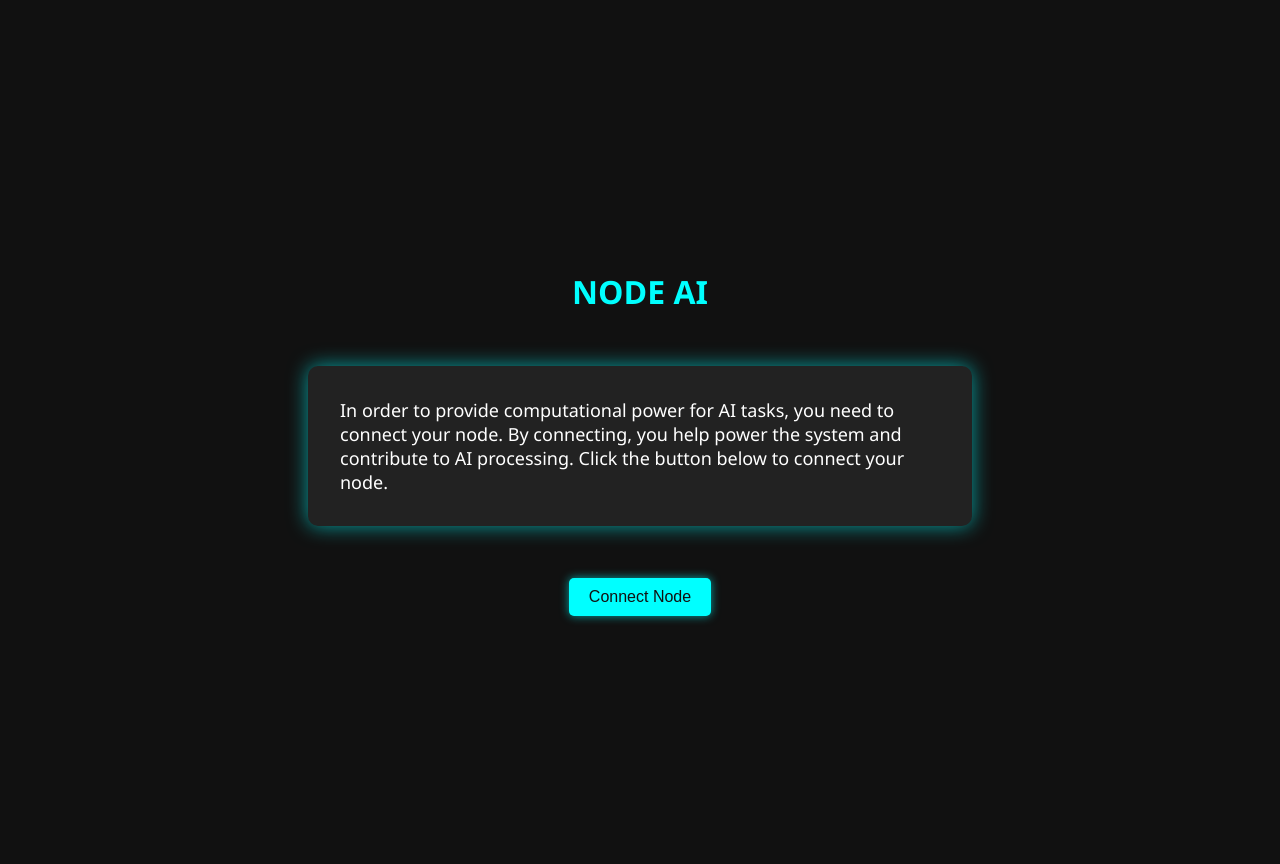
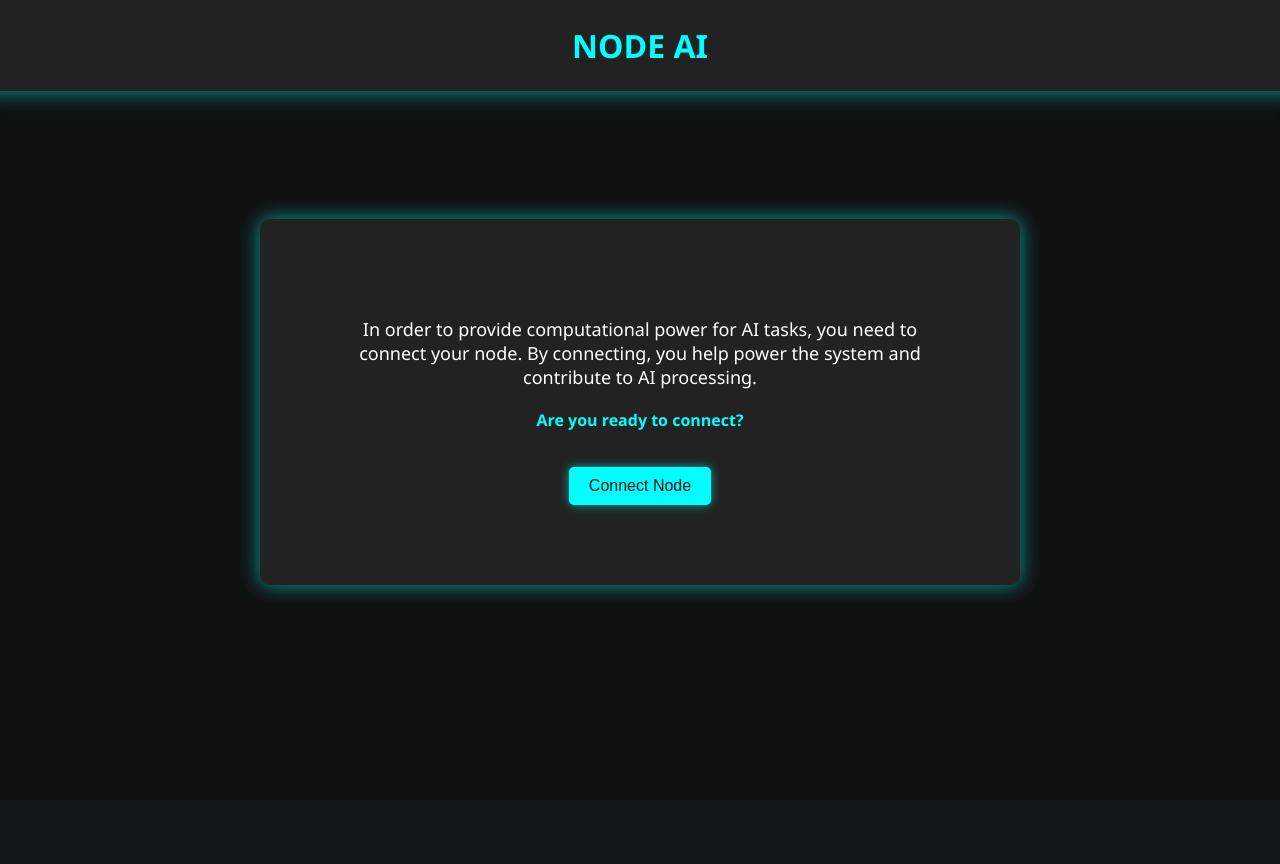
Before and after one commit to Svaaan/HelloWorldAi, a Python web app: template src/frontend/template/connect.html in a window 1280 px wide. After the commit the page ends 596 px from the top, so only its background shows below. Run offline with Jinja, Linux system fonts and the light colour scheme; the template is opened without the code that fills it, so the values that code supplies are empty.

Commit message:
useless design added

```diff
--- a/src/frontend/template/connect.html
+++ b/src/frontend/template/connect.html
@@ -9,27 +9,36 @@
             font-family: 'Segoe UI', sans-serif;
             background-color: #111;
             color: #fff;
-            padding: 2rem;
-            text-align: center;
+            margin: 0;
+            padding: 0;
             display: flex;
             flex-direction: column;
-            justify-content: center;
             height: 100vh; /* Use full viewport height */
             align-items: center;
-            margin: 0;
+            justify-content: flex-start; /* Start from the top of the page */
+        }
+
+        /* Header styling */
+        header {
+            width: 100%;
+            background-color: #222;
+            padding: 1.5rem;
+            text-align: center;
+            box-shadow: 0 0 20px rgba(0, 255, 255, 0.6); /* Neon effect */
         }
 
         h1 {
             color: #00FFFF; /* Neon light blue */
+            margin: 0;
         }
 
         /* Node information box styling */
-        .Connect-info {
+        .connect-info {
             background: #222;
-            padding: 2rem;
-            margin: 2rem 0;
+            padding: 5rem;
+            margin: 8rem 0;
             border-radius: 10px;
-            text-align: left;
+            text-align: center;
             box-shadow: 0 0 20px rgba(0, 255, 255, 0.6); /* Neon effect */
             max-width: 600px;
             margin-left: auto;
@@ -39,7 +48,7 @@
         /* Status and success message styling */
         .status {
             font-weight: bold;
-            color: #32CD32; /* Green for success */
+            background: #222;
         }
 
         .success {
@@ -51,26 +60,11 @@
             color: #00FFFF; /* Neon light blue */
         }
 
-        .usage-info {
-            background: #333;
-            padding: 1rem;
-            margin-top: 20px;
-            border-radius: 10px;
-        }
-
         /* Styling for the button and text explaining why to connect */
         .info-text {
-            background: #222;
-            padding: 2rem;
-            margin: 2rem 0;
-            border-radius: 10px;
-            text-align: left;
-            box-shadow: 0 0 20px rgba(0, 255, 255, 0.6); /* Neon effect */
-            max-width: 600px;
-            margin-left: auto;
-            margin-right: auto;
             font-size: 18px;
             color: #fff;
+            margin-bottom: 20px;
         }
 
         button {
@@ -106,12 +100,21 @@
 </head>
 
 <body>
+
+    <!-- Header Section -->
+    <header>
         <h1>NODE AI</h1>
+    </header>
 
+    <!-- Connect information section -->
+    <div class="connect-info">
         <!-- Explanation text -->
         <p class="info-text">
-        In order to provide computational power for AI tasks, you need to connect your node. By connecting, you help power the system and contribute to AI processing. Click the button below to connect your node.
+            In order to provide computational power for AI tasks, you need to connect your node. By connecting, you help power the system and contribute to AI processing.
         </p>
+
+        <!-- New question asking if the user is ready -->
+        <p class="status-message">Are you ready to connect?</p>
 
         <!-- Button to trigger node connection -->
         <button id="connectNodeButton">Connect Node</button>
@@ -123,6 +126,7 @@
 
         <!-- Success or error message area -->
         <div id="resultMessage"></div>
+    </div>
 
     <script>
         // Connect the node dynamically after fetching the node's own information
```
Lines whose indentation alone changed are shown as unchanged.
